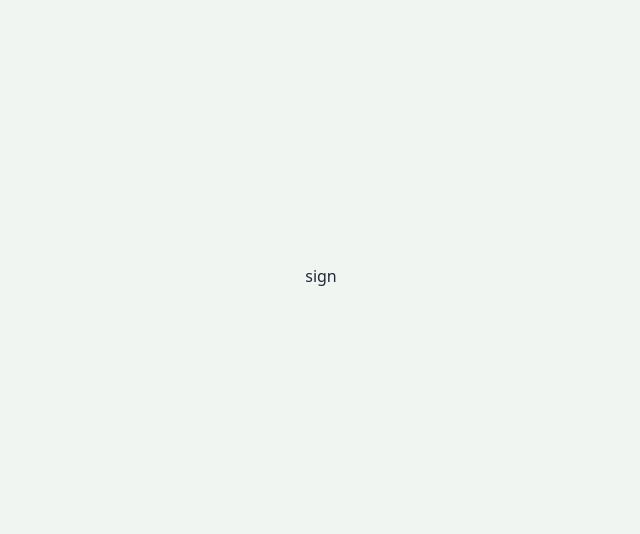
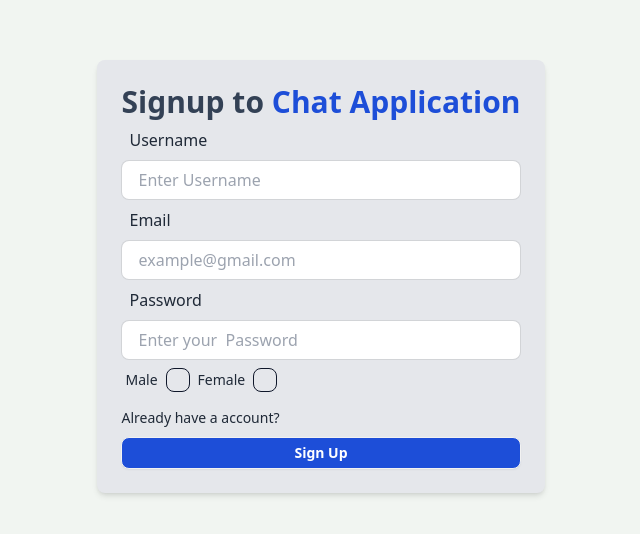
Before and after one commit to Abhishek-906/Chat-Application, a React (Vite) app in the folder frontend/: page /signup in a window 1280 px wide. Shown: the part 124-658 px from the top of the page, without its empty margins (319-959 px from the left). Built offline with nearby package versions, Linux system fonts and the light colour scheme.

Commit message:
Signup page UI

```diff
--- /dev/null
+++ b/frontend/src/component/GenderCheckbox.jsx
@@ -0,0 +1,23 @@
+import React from 'react'
+
+const GenderCheckbox=()=> {
+  return (
+    <div className='flex'>
+      <div className='form-control'>
+         <label className='label gap-2 cursor-pointer'>
+         <span className='label-text'>Male</span>
+         <input type="checkbox" className='checkbox border-slate-900'></input>
+         </label>
+      </div>
+
+      <div className='form-control'>
+         <label className='label gap-2 cursor-pointer'>
+         <span className='label-text'>Female</span>
+         <input type="checkbox" className='checkbox border-slate-900'></input>
+         </label>
+      </div>
+    </div>
+  )
+}
+
+export default GenderCheckbox
--- a/frontend/src/pages/Login.jsx
+++ b/frontend/src/pages/Login.jsx
@@ -1,7 +1,7 @@
 import React from 'react'
 import { Link } from 'react-router-dom'
 
-function Login() {
+const Login = () => {
   return (
     <div className='flex flex-col  items-center justify-center min-w-96 mx-auto'>
      <div className='w-full p-6 rounded-lg shadow-md bg-gray-200'>
--- a/frontend/src/pages/SignUp.jsx
+++ b/frontend/src/pages/SignUp.jsx
@@ -1,9 +1,52 @@
 import React from 'react'
+import GenderCheckbox from '../component/GenderCheckbox'
+import { Link } from 'react-router-dom'
 
-function SignUp() {
+const SignUp = ()=> {
   return (
-    <div>
-      sign
+    <div className='flex flex-col  items-center justify-center min-w-96 mx-auto'>
+         <div className='w-full p-6 rounded-lg shadow-md bg-gray-200'>
+
+         <h1 className='text-3xl font-semibold text-center text-slate-700'>Signup to
+         <span className='text-blue-700'> Chat Application</span>
+         </h1>
+
+         <form >
+         <div>
+          <label className='label p-2'>
+            <span className='text-base label-text'>Username</span>
+          </label>
+          <input type="text" placeholder='Enter Username' className='w-full input input-bordered h-10'/>
+        </div>
+
+
+        <div>
+          <label className='label p-2'>
+            <span className='text-base label-text'>Email</span>
+          </label>
+          <input type="email" placeholder='example@gmail.com' className='w-full input input-bordered h-10'/>
+        </div>
+
+        <div>
+          <label className='label p-2'>
+            <span className='text-base label-text'>Password</span>
+          </label>
+          <input type="password" placeholder='Enter your  Password' className='w-full input input-bordered h-10'/>
+        </div>
+
+        <GenderCheckbox/>
+
+        <Link
+        to={"/login"} className='text-sm hover:underline hover:text-blue-600 mt-2 inline-block'>
+       Already have a account?
+       </Link>
+
+      <div>
+        <button className='btn btn-block btn-sm mt-2 bg-blue-700 font-bold text-white'>Sign Up</button>
+      </div>
+
+         </form>
+         </div>
     </div>
   )
 }
```
